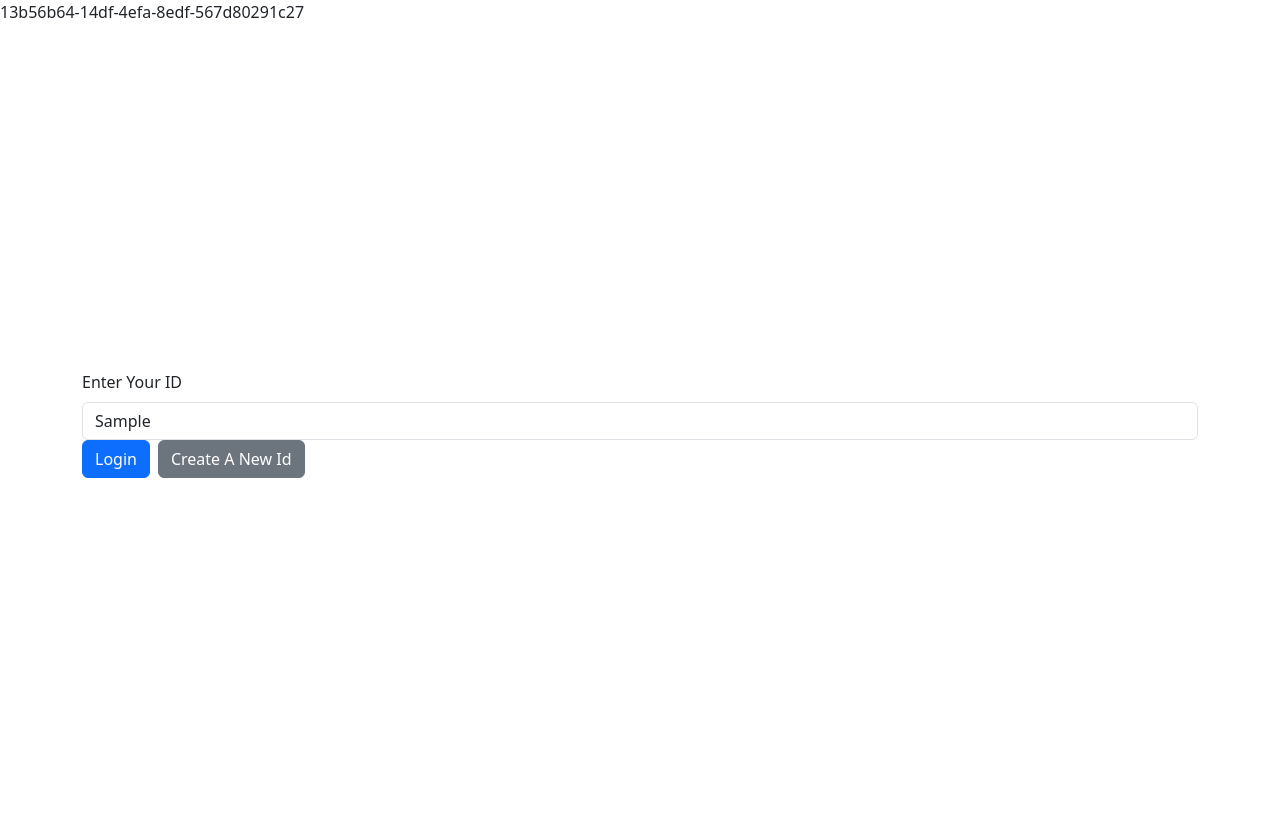
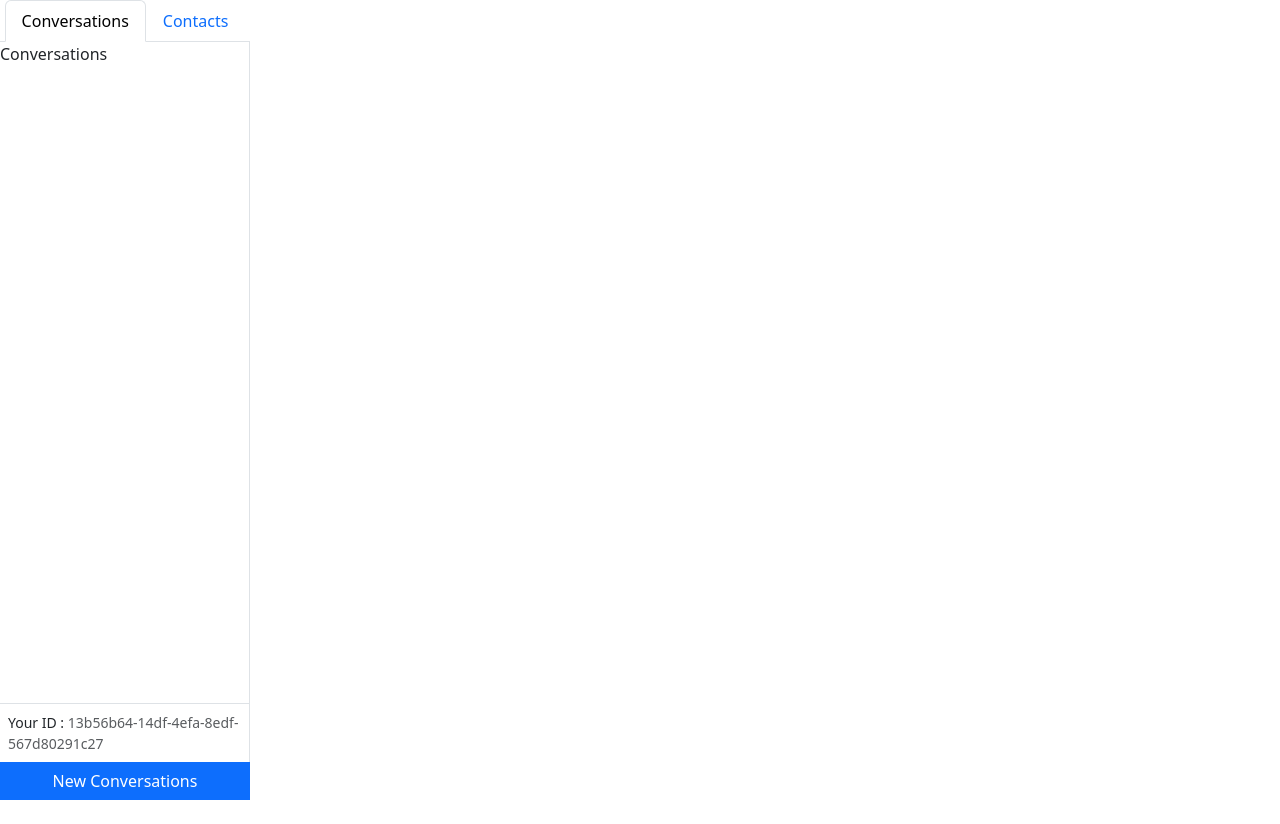
Before and after one commit to manishsharma-dev/nodereactchat, a React (Create React App) app in the folder client/: page / in a window 1280 px wide. Both pictures are taken after typing "Sample" into the empty fields and a click on the button "Create A New Id". After the commit the page ends 800 px from the top, so only its background shows below. Built offline with nearby package versions, Linux system fonts and the light colour scheme.

Commit message:
contacts viewed

```diff
--- a/client/src/components/App.js
+++ b/client/src/components/App.js
@@ -1,13 +1,21 @@
-import { useState } from "react";
+
 import Login from "./Login";
+import Dashboard from "./Dashboard";
+import useLocalStorage from "../hooks/useLocalStorage";
+import { ContactsProvider } from "../contexts/ContactsProvider";
+import { ConversationsProvider } from "../contexts/ConversationsProvider";
 function App() {
-  const [id, setId] = useState();
+  const [id, setId] = useLocalStorage('id');
+  const dashboard = (
+    <ContactsProvider>
+      <ConversationsProvider>
+        <Dashboard id={id} />
+      </ConversationsProvider>
+    </ContactsProvider>
+  )
   return (
-    <>
-      {id}
-      <Login onIdSubmit={setId} />
-    </>
-  );
+    id ? dashboard : <Login onIdSubmit={setId} />
+  )
 }
 
 export default App;
--- /dev/null
+++ b/client/src/components/Contacts.js
@@ -0,0 +1,14 @@
+import React from 'react'
+import { useContacts } from '../contexts/ContactsProvider'
+import { ListGroup } from 'react-bootstrap';
+
+export default function Contacts() {
+  const { contacts } = useContacts();
+  return (
+    <ListGroup variant='flush'>
+      {contacts.map(contact => (
+        <ListGroup.Item key={contact.id}>{contact.name}</ListGroup.Item>
+      ))}
+    </ListGroup>
+  )
+}
--- /dev/null
+++ b/client/src/components/Conversations.js
@@ -0,0 +1,7 @@
+import React from 'react'
+
+export default function Conversations() {
+  return (
+    <div>Conversations</div>
+  )
+}
--- /dev/null
+++ b/client/src/components/Dashboard.js
@@ -0,0 +1,10 @@
+import React from 'react'
+import Sidebar from './Sidebar'
+
+export default function Dashboard({ id }) {
+  return (
+    <div className='d-flex' style={{ height: '100vh' }}>
+      <Sidebar id={id} />
+    </div>
+  )
+}
--- a/client/src/components/Login.js
+++ b/client/src/components/Login.js
@@ -1,5 +1,5 @@
 import React, { useRef } from 'react'
-import { Button, Container, Form } from 'react-bootstrap';
+import { Button, Container, Form, ButtonGroup } from 'react-bootstrap';
 import { v4 as uuidv4 } from 'uuid';
 
 function Login({ onIdSubmit }) {
@@ -21,8 +21,10 @@ function Login({ onIdSubmit }) {
                     <Form.Label>Enter Your ID</Form.Label>
                     <Form.Control type="text" ref={idRef} required />
                 </Form.Group>
-                <Button type="submit" className='me-2'>Login</Button>
-                <Button variant='secondary' onClick={createNewId}>Create A New Id</Button>
+                <ButtonGroup className='mt-2'>
+                    <Button type="submit" className='me-2'>Login</Button>
+                    <Button variant='secondary' onClick={createNewId}>Create A New Id</Button>
+                </ButtonGroup>
             </Form>
         </Container>
     )
--- /dev/null
+++ b/client/src/components/NewContactModal.js
@@ -0,0 +1,33 @@
+import React, { useRef } from 'react'
+import { Modal, Form, Button } from 'react-bootstrap';
+import { useContacts } from '../contexts/ContactsProvider';
+export default function NewContactModal({ closeModal }) {
+    const idRef = useRef();
+    const nameRef = useRef();
+    const {createContact} = useContacts();
+
+    function handleSubmit(e) {
+        e.preventDefault();
+
+        createContact(idRef.current.value, nameRef.current.value);
+        closeModal();
+    }
+    return (
+        <>
+            <Modal.Header closeButton>Create Contact</Modal.Header>
+            <Modal.Body>
+                <Form onSubmit={handleSubmit}>
+                    <Form.Group>
+                        <Form.Label>ID</Form.Label>
+                        <Form.Control type='text' ref={idRef} required />
+                    </Form.Group>
+                    <Form.Group>
+                        <Form.Label>Name</Form.Label>
+                        <Form.Control type='text' ref={nameRef} required />
+                    </Form.Group>
+                    <Button className='mt-2' type='submit' >Submit</Button>
+                </Form>
+            </Modal.Body>
+        </>
+    )
+}
--- /dev/null
+++ b/client/src/components/NewConversationModal.js
@@ -0,0 +1,44 @@
+import React, { useState } from 'react'
+import { Modal, Form } from 'react-bootstrap';
+import { useContacts } from '../contexts/ContactsProvider';
+import { useConversations } from '../contexts/ConversationsProvider';
+
+export default function NewConversationModal({ closeModal }) {
+    const [selectedContactIds, setSelectedContactIds] = useState([]);
+    const { contacts } = useContacts();
+    const { createConversations } = useConversations();
+    function handleCheckboxChange(contactId) {
+        setSelectedContactIds((prevSelectedContactIds) => {
+            if (prevSelectedContactIds.includes(contactId)) {
+                return prevSelectedContactIds.filter(prevId => prevId !== contactId);
+            }
+            else {
+                return [...prevSelectedContactIds, contactId];
+            }
+        })
+    }
+    function handleSubmit(e) {
+        e.preventDefault();
+        createConversations(selectedContactIds);
+        closeModal();
+    }
+    return (
+        <>
+            <Modal.Header closeButton>Create Conversation</Modal.Header>
+            <Modal.Body>
+                <Form onSubmit={handleSubmit}>
+                    {contacts.map(contact => (
+                        <Form.Group controlId={contact.id} key={contact.id} >
+                            <Form.Check
+                                type='checkbox'
+                                value={selectedContactIds.includes(contact.id)}
+                                label={contact.name}
+                                onChange={() => handleCheckboxChange(contact.id)}
+                            />
+                        </Form.Group>
+                    ))}
+                </Form>
+            </Modal.Body>
+        </>
+    )
+}
--- /dev/null
+++ b/client/src/components/Sidebar.js
@@ -0,0 +1,55 @@
+import React, { useState } from 'react'
+import { Tab, Nav, Button, Modal } from 'react-bootstrap';
+import Conversations from './Conversations';
+import Contacts from './Contacts';
+import NewConversationModal from './NewConversationModal';
+import NewContactModal from './NewContactModal';
+
+const CONVERSATIONS_KEY = 'conversations';
+const CONTACTS_KEY = 'contacts';
+
+export default function Sidebar({ id }) {
+    const [activeKey, setActiveKey] = useState(CONVERSATIONS_KEY);
+    const [modalOpen, setModalOpen] = useState(false);
+    const conversationsOpen = activeKey === CONVERSATIONS_KEY;
+    function closeModal() {
+        setModalOpen(false);
+    }
+    return (
+        <div style={{
+            width: '250px'
+        }}
+            className='d-flex flex-column'
+        >
+            <Tab.Container defaultActiveKey={activeKey} onSelect={setActiveKey}>
+                <Nav variant='tabs' className='justify-content-center'>
+                    <Nav.Item>
+                        <Nav.Link eventKey={CONVERSATIONS_KEY}>Conversations</Nav.Link>
+                    </Nav.Item>
+                    <Nav.Item>
+                        <Nav.Link eventKey={CONTACTS_KEY}>Contacts</Nav.Link>
+                    </Nav.Item>
+                </Nav>
+                <Tab.Content className='border-end overflow-auto flex-grow-1'>
+                    <Tab.Pane eventKey={CONVERSATIONS_KEY}>
+                        <Conversations />
+                    </Tab.Pane>
+                    <Tab.Pane eventKey={CONTACTS_KEY}>
+                        <Contacts />
+                    </Tab.Pane>
+                </Tab.Content>
+                <div className='p-2 border-top border-end small'>
+                    Your ID : <span className='text-muted'>{id}</span>
+                </div>
+                <Button className='rounded-0' onClick={() => setModalOpen(true)}>
+                    New {conversationsOpen ? 'Conversations' : 'Contacts'}
+                </Button>
+            </Tab.Container>
+            <Modal show={modalOpen} onHide={closeModal}>
+                {conversationsOpen ?
+                    <NewConversationModal closeModal={closeModal} /> :
+                    <NewContactModal closeModal={closeModal} />}
+            </Modal>
+        </div>
+    )
+}
--- /dev/null
+++ b/client/src/contexts/ContactsProvider.js
@@ -0,0 +1,23 @@
+import React, { useContext } from 'react';
+import useLocalStorage from '../hooks/useLocalStorage';
+
+const ContactsContext = React.createContext();
+
+export function useContacts() {
+    return useContext(ContactsContext);
+}
+
+export function ContactsProvider({children}) {
+    const [contacts, setContacts] = useLocalStorage('contacts', []);
+
+    function createContact(id, name) {
+        setContacts((prevContacts) => {
+            return [...prevContacts, { id: id, name: name }]
+        })
+    }
+    return (
+        <ContactsContext.Provider value={{ contacts, createContact }}>
+            {children}
+        </ContactsContext.Provider>
+    )
+}
--- /dev/null
+++ b/client/src/contexts/ConversationsProvider.js
@@ -0,0 +1,23 @@
+import React, { useContext } from 'react';
+import useLocalStorage from '../hooks/useLocalStorage';
+
+const ConversationsContext = React.createContext();
+
+export function useConversations() {
+    return useContext(ConversationsContext);
+}
+
+export function ConversationsProvider({ children }) {
+    const [conversations, setConversations] = useLocalStorage('conversations', []);
+
+    function createConversations(recipients) {
+        setConversations((prevConversations) => {
+            return [...prevConversations, { recipients, messages: [] }]
+        })
+    }
+    return (
+        <ConversationsContext.Provider value={{ conversations, createConversations }}>
+            {children}
+        </ConversationsContext.Provider>
+    )
+}
--- /dev/null
+++ b/client/src/hooks/useLocalStorage.js
@@ -0,0 +1,23 @@
+import { useEffect, useState } from "react";
+
+const PREFIX = 'wtcl-'
+export default function useLocalStorage(key, initialValue) {
+    const prefixedKey = PREFIX + key;
+
+    const [value, setValue] = useState(() => {
+        const jsonValue = localStorage.getItem(prefixedKey);
+        if (jsonValue != null) return JSON.parse(jsonValue);
+        // eslint-disable-next-line valid-typeof
+        if (typeof initialValue === ' function') {
+            return initialValue();
+        }
+        else {
+            return initialValue;
+        }
+    });
+    useEffect(() => {
+        localStorage.setItem(prefixedKey, JSON.stringify(value))
+    }, [prefixedKey, value]);
+
+    return [value, setValue];
+}
```
